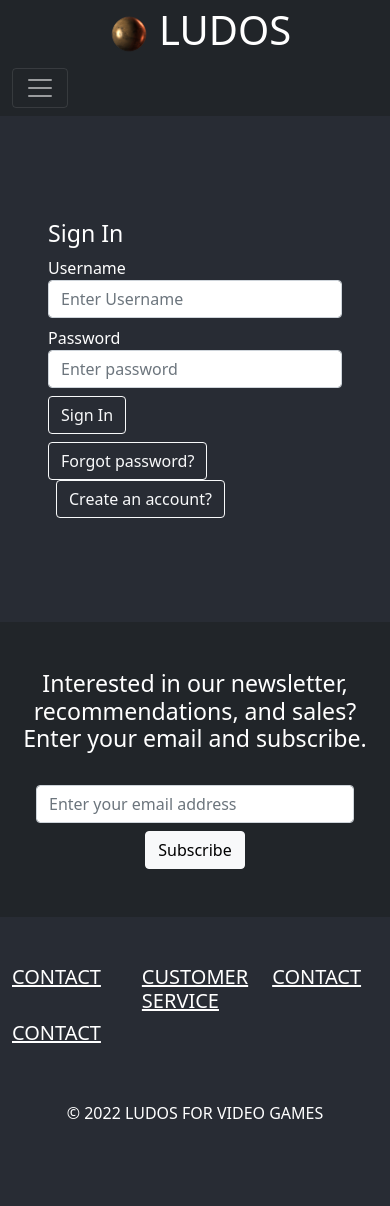
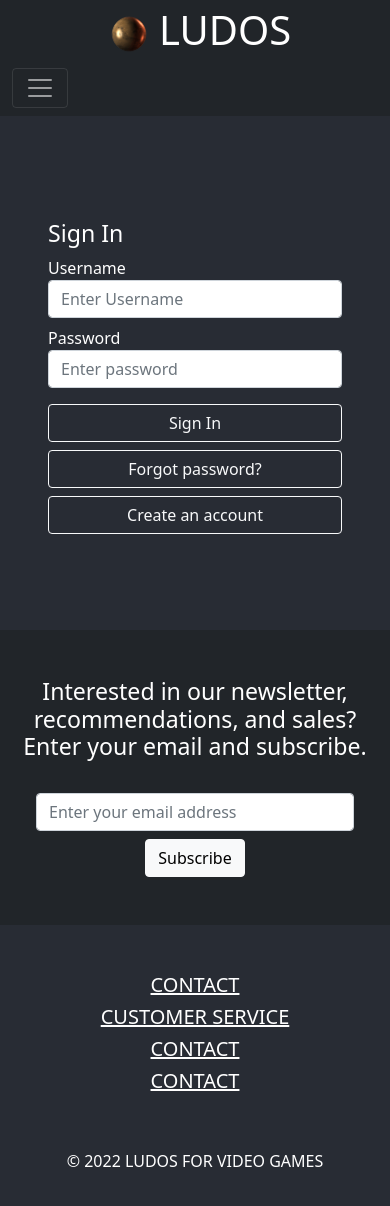
Before and after one commit to achiever102/onlineshop, a React (Create React App) app in the folder frontend/: page /adminItems in a window 390 px wide. Shown: the top 1206 px of the page. Before the commit the page ends 1173 px from the top, so only its background shows below. Built offline with nearby package versions, Linux system fonts and the light colour scheme.

Commit message:
responsive interface changes

```diff
--- a/frontend/src/components/AppFooter/AppFooter.js
+++ b/frontend/src/components/AppFooter/AppFooter.js
@@ -21,10 +21,10 @@ class AppFooter extends Component {
          <Container>
            <StyledDiv>
          <Row className="text-white">
-              <Col><h5><u>CONTACT</u></h5></Col>
-              <Col><h5><u>CUSTOMER SERVICE</u></h5></Col>
-              <Col><h5><u>CONTACT</u></h5></Col>
-              <Col><h5><u>CONTACT</u></h5></Col>
+              <Col sm={12} md={4} lg={3} className="text-center"><h5><u>CONTACT</u></h5></Col>
+              <Col sm={12} md={4} lg={3} className="text-center"><h5><u>CUSTOMER SERVICE</u></h5></Col>
+              <Col sm={12} md={4} lg={3} className="text-center"><h5><u>CONTACT</u></h5></Col>
+              <Col sm={12} md={4} lg={3} className="text-center"><h5><u>CONTACT</u></h5></Col>
           </Row>
           <Row className="mt-5">
             <Col className="text-center text-white">© 2022 LUDOS FOR VIDEO GAMES</Col>
--- a/frontend/src/components/Client/Item/ClientItems.js
+++ b/frontend/src/components/Client/Item/ClientItems.js
@@ -243,7 +243,7 @@ class ClientItems extends Component {
             (item) =>
               item.itemName
                 .toLowerCase()
-                .includes(this.state.searchField) &&
+                .includes(this.state.searchField.toLowerCase()) &&
               item.itemStatus === "ACTIVE"
           ),
           platforms: response.data.platforms,
--- a/frontend/src/components/ForgotPassword/ForgotPassword.js
+++ b/frontend/src/components/ForgotPassword/ForgotPassword.js
@@ -50,10 +50,10 @@ handleSubmit = () => {
       style={{ borderRadius: "20px", width: "" }}
     >
       <Row>
-        <Col xl={6} sm={12} md={6} lg={6}>
-          <h3 className="my-2 text-white">Send Password Reset Email</h3>
+        <Col xl={5} sm={12} md={6} lg={5}>
+          <h3 className="my-2 text-white">Reset your password</h3>
           <div className="form-group">
-            <label>Email Address</label>
+            <label className='text-white'>Email Address</label>
             <input
               type="text"
               className="form-control"
@@ -74,17 +74,17 @@ handleSubmit = () => {
             <span style={{ color: "red" }}>{this.state.errors["email"]}</span>
 
           </div>
-
+          <div className="d-grid gap-2 mt-3">
           <button
             type="button"
-            className="btn btn-outline-light btn-md mt-3"
+            className="btn btn-outline-light btn-md"
             onClick={this.handleSubmit}
           >
             Send Email
           </button>
+          </div>
           {this.state.showResponseMessage ? <p style={{ color: "green", marginTop: "10px" }}>You will receive a reset password link in your email if your email address exists in our system.</p> : null}
         </Col>
-        <Col xl={6} sm={12} md={6} lg={6}></Col>
       </Row>
     </form>
 <AppFooter />
--- a/frontend/src/components/ForgotPassword/ResetPassword.js
+++ b/frontend/src/components/ForgotPassword/ResetPassword.js
@@ -78,14 +78,15 @@ export default function ResetPassword(props) {
         style={{ borderRadius: "20px", width: "" }}
       >
         <Row>
-          <Col xl={6} sm={12} md={6} lg={6}>
-            <h3 className="my-2 text-white">Reset Password</h3>
+        <Col xl={5} sm={12} md={6} lg={5}>
+
+            <h3 className="my-2 text-white">Enter your new password</h3>
+            <label className='text-white'>New Password</label>
             <div className="form-group">
-              <label>New Password</label>
               <input
                 type="password"
                 className="form-control"
-                placeholder="Enter Your New Password"
+                placeholder="New Password"
                 name="newPassword"
                 onChange={handleChange}
                 value={state.newPassword}
@@ -104,13 +105,15 @@ export default function ResetPassword(props) {
               </span>
             </div>
 
+            <div className="d-grid gap-2 mt-3">
             <button
               type="button"
-              className="btn btn-outline-light btn-md mt-3"
+              className="btn btn-outline-light btn-md"
               onClick={handleSubmit}
             >
               Reset Password
             </button>
+            </div>
             {state.showSuccessResponseMessage ? (
               <p style={{ color: "green", marginTop: "10px" }}>
                 Your password was successfully reset!
@@ -123,7 +126,6 @@ export default function ResetPassword(props) {
               </p>
             ) : null}
           </Col>
-          <Col xl={6} sm={12} md={6} lg={6}></Col>
         </Row>
       </form>
 
--- a/frontend/src/components/Home/Home.js
+++ b/frontend/src/components/Home/Home.js
@@ -263,11 +263,7 @@ class Home extends Component {
       axios.get(UrlLocator.getApiUrl("HOME_GET_ALL_ITEMS")).then((response) => {
         this.setState({
           items: response.data.items.filter(
-            (item) =>
-              item.itemName
-                .toLowerCase()
-                .includes(this.state.searchField) &&
-              item.itemStatus === "ACTIVE"
+            (item) => (item.itemName.toLowerCase().includes(this.state.searchField.toLowerCase()) && item.itemStatus === "ACTIVE")
           ),
           platforms: response.data.platforms,
           categories: response.data.categories,
--- a/frontend/src/components/Security/Signin.js
+++ b/frontend/src/components/Security/Signin.js
@@ -25,7 +25,7 @@ export default function Signin() {
 
     setState((prevState) => ({
       ...prevState,
-      [name]: value
+      [name]: value,
     }));
   };
 
@@ -51,16 +51,15 @@ export default function Signin() {
         ...prevState,
         errors: validationErrors,
         showAlert: false,
-        alertMessageContent: ''
+        alertMessageContent: "",
       }));
     } else {
       axios
-        .post(UrlLocator.getApiUrl('SIGNIN_URL'), {
+        .post(UrlLocator.getApiUrl("SIGNIN_URL"), {
           username: state.username,
           password: state.password,
         })
         .then((res) => {
-
           login(
             res.data.accessToken,
             res.data.username,
@@ -83,7 +82,7 @@ export default function Signin() {
               localStorage.removeItem("cart");
               axios
                 .post(
-                  UrlLocator.getApiUrl('CREATE_CART_RECORD'),
+                  UrlLocator.getApiUrl("CREATE_CART_RECORD"),
                   bodyFormData,
                   {
                     headers: {
@@ -105,13 +104,16 @@ export default function Signin() {
           if (err.response.status === 401) {
             setState((prevState) => ({
               ...prevState,
-              showAlert: true, alertMessageContent: `ERR: Invalid username or password`, errors: validationErrors
+              showAlert: true,
+              alertMessageContent: `ERR: Invalid username or password`,
+              errors: validationErrors,
             }));
           } else {
             setState((prevState) => ({
               ...prevState,
               showAlert: true,
-              alertMessageContent: `ERR: Failed with error code ${err.response.status}`, errors: validationErrors
+              alertMessageContent: `ERR: Failed with error code ${err.response.status}`,
+              errors: validationErrors,
             }));
           }
         });
@@ -119,14 +121,13 @@ export default function Signin() {
   };
 
   return (
-
     <div>
       <form
         className="container my-5 p-5"
-      style={{ borderRadius: "20px", color: "white"}}
+        style={{ borderRadius: "20px", color: "white" }}
       >
         <Row>
-        <Col xl={6} sm={12} md={6} lg={6}>
+          <Col sm={12} lg={6}>
             <h3 className="my-2">Sign In</h3>
             <div className="form-group">
               <label>Username</label>
@@ -169,6 +170,7 @@ export default function Signin() {
               <span style={{ color: "red" }}>{state.errors["password"]}</span>
             </div>
 
+            <div className="d-grid gap-2 mt-3">
               <button
                 type="button"
                 className="btn btn-outline-light  btn-md"
@@ -177,7 +179,6 @@ export default function Signin() {
                 Sign In
               </button>
 
-          <div className="my-2">
               <NavLink
                 to="/forgotPassword"
                 style={{ display: "inline-block" }}
@@ -189,9 +190,9 @@ export default function Signin() {
               <NavLink
                 to="/signup"
                 style={{ display: "inline-block" }}
-              className="btn btn-outline-light btn-md mx-2"
+                className="btn btn-outline-light btn-md"
               >
-              Create an account?
+                Create an account
               </NavLink>
             </div>
 
@@ -201,11 +202,10 @@ export default function Signin() {
               </Alert>
             ) : null}
           </Col>
-        <Col xl={6} sm={12} md={6} lg={6}></Col>
         </Row>
       </form>
 
-<AppFooter/>
+      <AppFooter />
     </div>
   );
 }
--- a/frontend/src/components/Security/Signup.js
+++ b/frontend/src/components/Security/Signup.js
@@ -97,7 +97,7 @@ class Signup extends Component {
       <div>
       <form className="container my-5 p-5" style={{borderRadius: "20px", width: "", color: "white"}}>
             <Row>
-            <Col xl={6} sm={12} md={6} lg={6}>
+            <Col sm={12} lg={6}>
 
                 <h3 className='my-3'>Sign Up</h3>
                 <div className="form-group mt-2">
@@ -114,8 +114,6 @@ class Signup extends Component {
                       }/>
                       <span style={{ color: "red" }}>{this.state.errors["fullName"]}</span>
                 </div>
-
-
 
                 <div className="form-group mt-2">
                     <label>Username</label>
@@ -162,13 +160,10 @@ class Signup extends Component {
                       <span style={{ color: "red" }}>{this.state.errors["password"]}</span>
                 </div>
 
-                <div className="form-group mt-2">
-                      <div className='d-flex justify-content-between'>
+                <div className="d-grid gap-2 mt-3">
                         <Button variant="outline-light" onClick={this.handleSubmit}>Sign Up</Button>
                         <NavLink to="/signin" className="btn btn-outline-light" style={{display: "inline-block"}}>Already have an account? Sign In</NavLink>
                       </div>
-                </div>
-
 
                 </Col>
                 <Col xl={6} sm={12} md={6} lg={6}></Col>
```
Lines whose indentation alone changed are shown as unchanged.
